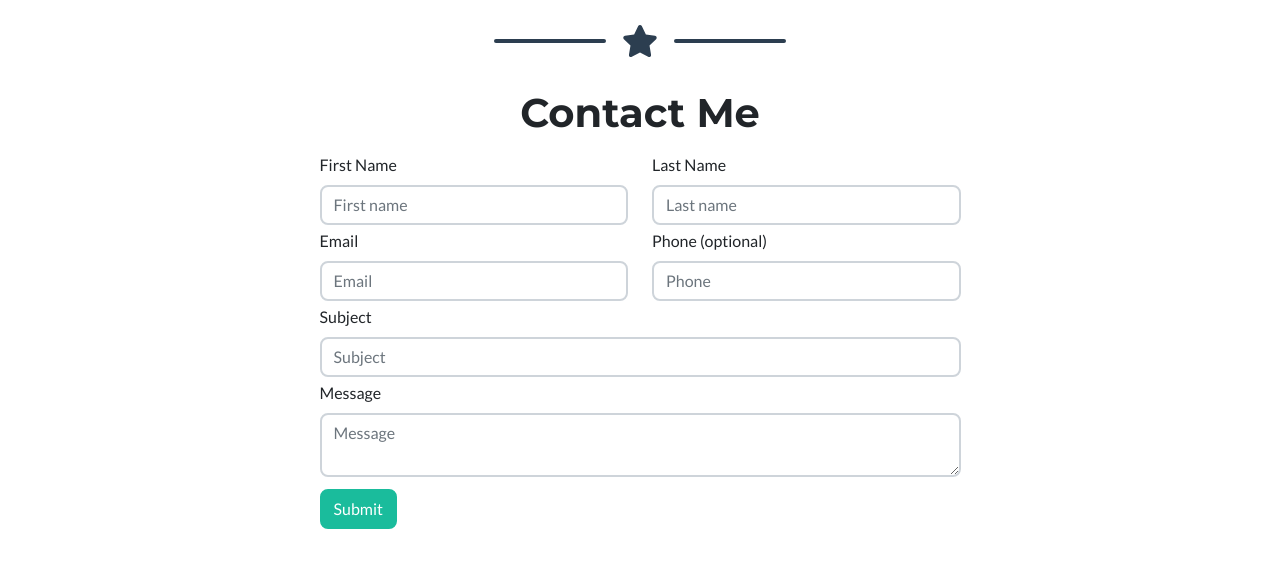
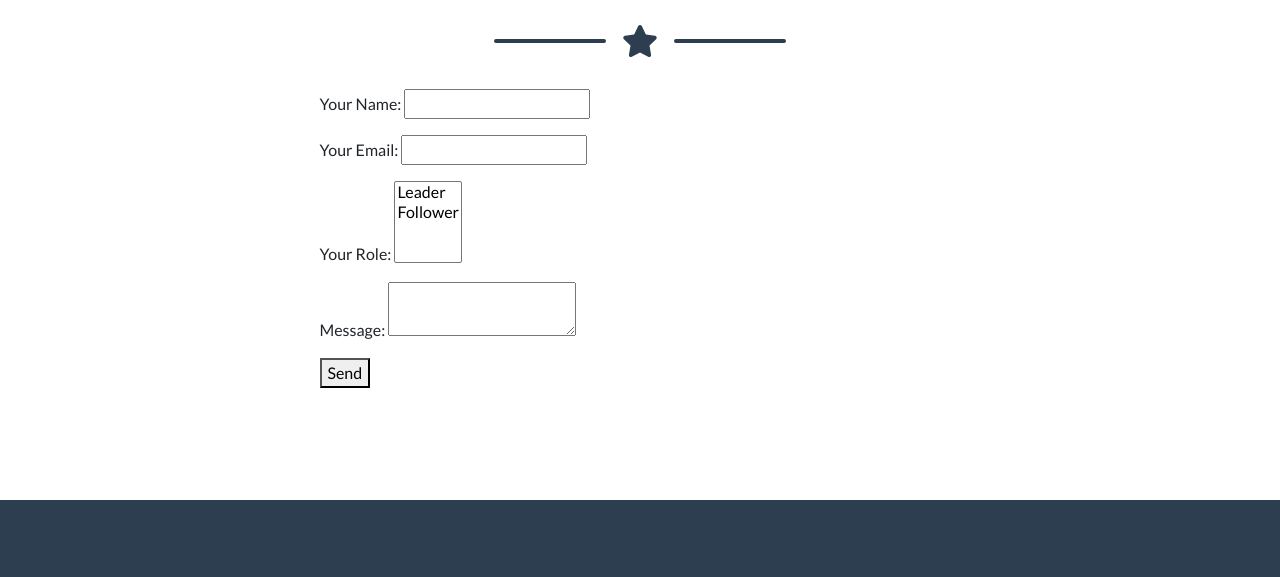
Before and after one commit to Matthew-Muir/Portfolio-Website, a plain HTML site: page index.html in a window 1280 px wide. Shown: the part 2418-2995 px from the top of the page. Drawn offline with nearby package versions, Linux system fonts and the light colour scheme.

Commit message:
Never Give Up!

```diff
--- a/index.html
+++ b/index.html
@@ -161,48 +161,26 @@
                 <div class="row justify-content-center">
                     <div class="col-lg-8 col-xl-7">
 
-                        <h1 class="text-center mb-3">Contact Me</h1>
-                        <form action="#" data-netlify="true" name="contact">
-                            <div class="row mb-1">
-                                <div class="col">
-                                    <label class="form-label">First Name</label>
-                                    <input type="text" name="firstName" class="form-control" placeholder="First name"
-                                        aria-label="First name" required>
-                                </div>
-                                <div class="col">
-                                    <label class="form-label">Last Name</label>
-                                    <input type="text" name="lastName" class="form-control" placeholder="Last name"
-                                        aria-label="Last name" required>
-                                </div>
-                            </div>
-                            <div class="row mb-1">
-                                <div class="col">
-                                    <label class="form-label">Email</label>
-                                    <input type="email" name="email" class="form-control" placeholder="Email"
-                                        aria-label="Email" required>
-                                </div>
-                                <div class="col">
-                                    <label class="form-label">Phone (optional)</label>
-                                    <input type="text" name="phone" class="form-control" placeholder="Phone"
-                                        aria-label="Phone">
-                                </div>
-                            </div>
-                            <div class="row mb-1">
-                                <div class="col">
-                                    <label class="form-label">Subject</label>
-                                    <input type="text" name="subject" class="form-control" placeholder="Subject"
-                                        aria-label="Subject" required>
-                                </div>
-                            </div>
-                            <div class="row mb-1">
-                                <div class="col">
-                                    <label class="form-label">Message</label>
-                                    <textarea type="text" name="message" class="form-control" placeholder="Message"
-                                        aria-label="Message" required></textarea>
-                                </div>
-                            </div>
-                            <button type="submit" class="btn btn-primary mt-2">Submit</button>
-                        </form>
+                        <form name="contact" method="POST" data-netlify="true">
+                            <p>
+                              <label>Your Name: <input type="text" name="name" /></label>
+                            </p>
+                            <p>
+                              <label>Your Email: <input type="email" name="email" /></label>
+                            </p>
+                            <p>
+                              <label>Your Role: <select name="role[]" multiple>
+                                <option value="leader">Leader</option>
+                                <option value="follower">Follower</option>
+                              </select></label>
+                            </p>
+                            <p>
+                              <label>Message: <textarea name="message"></textarea></label>
+                            </p>
+                            <p>
+                              <button type="submit">Send</button>
+                            </p>
+                          </form>
 
                     </div>
                 </div>
```
